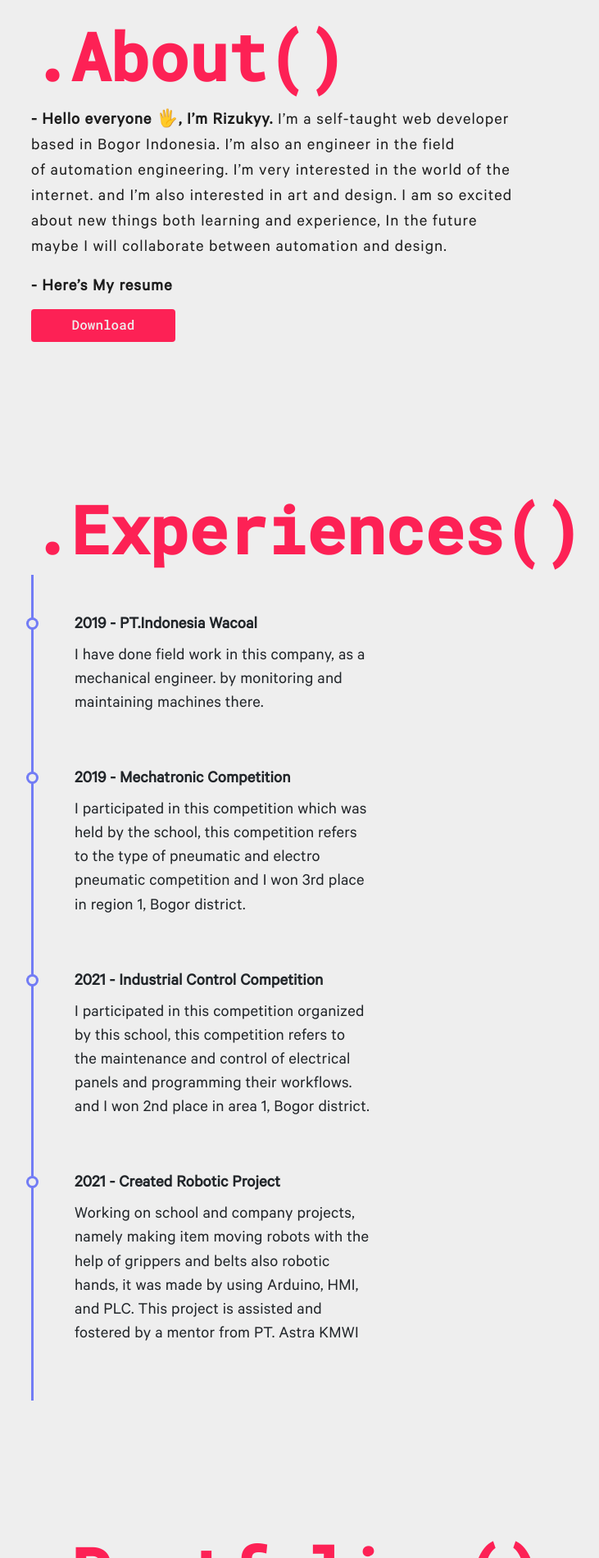
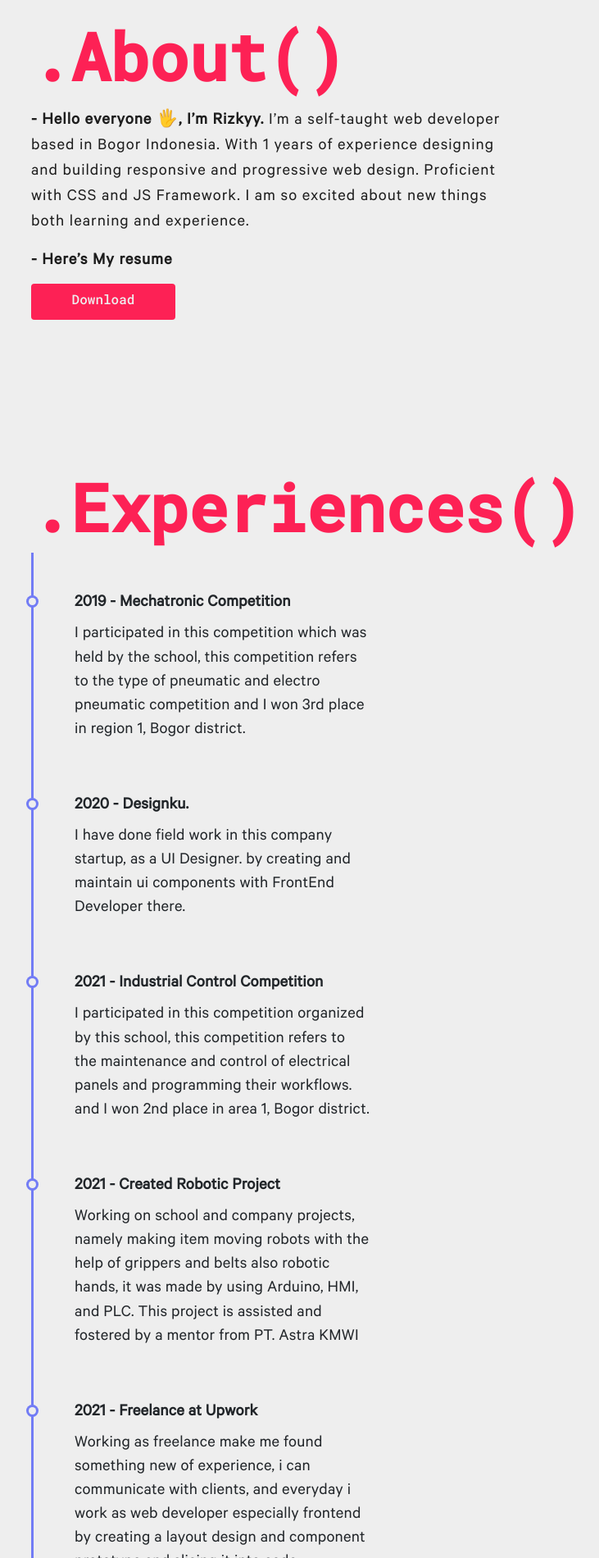
Before and after one commit to rahXephonz/ioofy.github.io, a plain HTML site: page index.html in a window 1280 px wide. Shown: the part 900-2800 px from the top of the page at 82% size, without its empty margins (68-799 px from the left). Drawn offline with nearby package versions, Linux system fonts and the light colour scheme.

Commit message:
change style and updating content

```diff
--- a/assets/CSS/style.css
+++ b/assets/CSS/style.css
@@ -751,7 +751,7 @@
 
 .about .btn{
     width: 11rem;
-    height: 2.5rem;
+    height: 2.8rem;
     text-align: center;
     margin-top: -5px;
     text-decoration: none;
@@ -1041,7 +1041,7 @@
 }
 
 .footer .icon .fa-facebook:hover{
-    color: #0F52BA;
+    color: #1674EA;
 }
 
 .footer .icon .fa-linkedin:hover{
--- a/index.html
+++ b/index.html
@@ -149,10 +149,9 @@
             </div>
         </h1>
             <p>
-                <strong>- Hello everyone 🖐, I’m Rizukyy. </strong>I’m a self-taught web developer <br>
-                based in Bogor Indonesia. I’m also an engineer in the field <br> of automation engineering. I’m very interested in the world of the <br>
-                internet. and I’m also interested in art and design. I am so excited <br>
-                about new things both learning and experience, In the future <br> maybe I will collaborate between automation and design.
+                <strong>- Hello everyone 🖐, I’m Rizkyy. </strong>I’m a self-taught web developer <br/>based in Bogor Indonesia. With 1 years of experience designing <br/>
+                and building responsive and progressive web design. Proficient <br/> with CSS and JS Framework. I am so excited
+                about new things <br> both learning and experience.
             </p>
             <p>
                 <strong>- Here’s My resume</strong>
@@ -189,16 +188,16 @@
                             <div id="content">
                                 <ul class="timeline">
                             <li class="event">
-                                <h3>2019 - PT.Indonesia Wacoal</h3>
-                                <p>I have done field work in this company, as a mechanical engineer. by monitoring and maintaining machines there.</p>
-                            </li>
-                            <li class="event">
                                 <h3>2019 - Mechatronic Competition</h3>
                                 <p>
                                     I participated in this competition which was held by the school,
                                     this competition refers to the type of pneumatic and electro pneumatic competition
                                     and I won 3rd place in region 1, Bogor district.
                                 </p>
+                            </li>
+                            <li class="event">
+                                <h3>2020 - Designku.</h3>
+                                <p>I have done field work in this company startup, as a UI Designer. by creating and maintain ui components with FrontEnd Developer there.</p>
                             </li>
                             <li class="event">
                                 <h3>2021 - Industrial Control Competition</h3>
@@ -214,6 +213,13 @@
                                     Working on school and company projects, namely making item moving robots with the help
                                     of grippers and belts also robotic hands, it was made by using Arduino, HMI, and PLC. This project is assisted
                                     and fostered by a mentor from PT. Astra KMWI
+                                </p>
+                            </li>
+                            <li class="event">
+                                <h3>2021 - Freelance at Upwork</h3>
+                                <p>
+                                    Working as freelance make me found something new of experience, i can communicate with clients, and everyday i work as web developer
+                                    especially frontend by creating a layout design and component prototype and slicing it into code.
                                 </p>
                             </li>
                         </ul>
```
